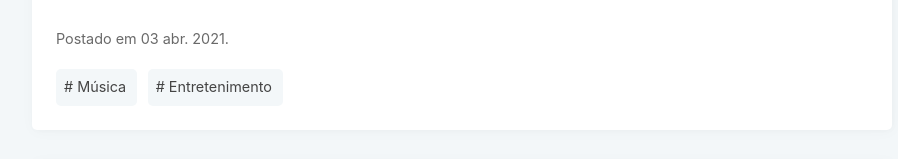
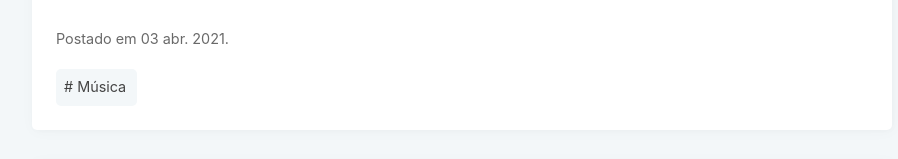
Before and after one commit to marcmatias/marcmatias.github.io, an Eleventy site: page src/index.njk in a window 1280 px wide. Shown: the part 1488-1647 px from the top of the page, without its empty margins (178-1076 px from the left). Built offline with nearby package versions, Linux system fonts and the light colour scheme; Eleventy itself is replaced by a stand-in of ours; files that its build step writes are made by us from their sources; what eleventy-plugin-postcss, markdown-it-attrs would draw is missing.

Commit message:
Update tag in post

```diff
--- a/src/posts/playlist-musical.md
+++ b/src/posts/playlist-musical.md
@@ -4,7 +4,6 @@ date: "2021-04-03"
 description: "Músicas que encontrei no youtube que vale a pena ser guardadas para ouvir mais vezes."
 tags:
   - Música
-  - Entretenimento
 layout: layouts/post.njk
 ---
 
```
